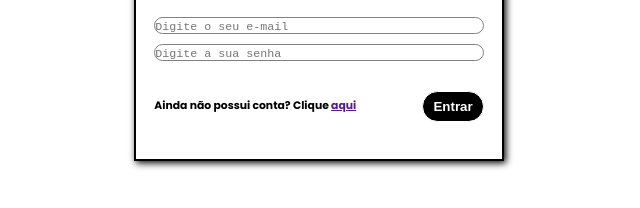
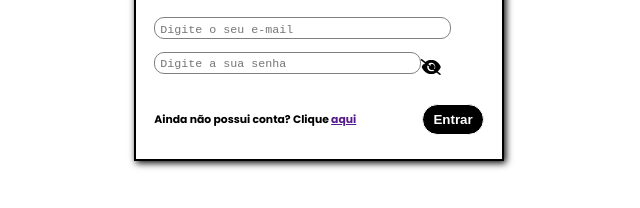
Before and after one commit to rodrigoalmeidagit/he4rtlabs-challenge-03, a plain HTML site: page projeto-03/html/sign_in.html in a window 1280 px wide. Shown: the part 354-562 px from the top of the page, without its empty margins (321-961 px from the left). Drawn offline with Linux system fonts and the light colour scheme.

Commit message:
updated sign_in html and css

```diff
--- a/projeto-03/css/sign_in.css
+++ b/projeto-03/css/sign_in.css
@@ -54,6 +54,7 @@ body {
 }
 
 .inputs {
+
   width: 90%;
   display: flex;
   flex-direction: column;
@@ -61,12 +62,24 @@ body {
   margin-top: 20px;
 }
 
+.container-password {
+  position: relative;
+  width: 90%;
+}
+
+.container-password i {
+  position: absolute;
+  top: 10px;
+  right: 10px;
+}
+
 .input {
+  width: 90%;
   border: 1px solid grey;
   margin-bottom: 10px;
   border-radius: 10px;
   outline: none;
-
+  height: 1.7em;
 }
 
 .input:focus {
@@ -74,6 +87,7 @@ body {
 }
 
 .input::placeholder {
+    padding-left: 5px;
     font-size: 0.875em;
     font-family: 'Courier New', Courier, monospace;
 }
--- a/projeto-03/html/sign_in.html
+++ b/projeto-03/html/sign_in.html
@@ -1,12 +1,15 @@
 <!DOCTYPE html>
 <html lang="pt-br">
+
 <head>
   <meta charset="UTF-8">
   <meta http-equiv="X-UA-Compatible" content="IE=edge">
   <meta name="viewport" content="width=device-width, initial-scale=1.0">
   <link rel="stylesheet" href="../css/sign_in.css">
+  <script src="https://kit.fontawesome.com/47c054c66f.js" crossorigin="anonymous"></script>
   <title>he4rt - Challenge 03</title>
 </head>
+
 <body>
   <main class="container">
 
@@ -15,8 +18,12 @@
       <img src="../img/logo-black-150px.png" alt="">
     </header>
     <form class="inputs">
-            <input type="text" class="input" placeholder="Digite o seu e-mail">
-            <input type="text" class="input" placeholder="Digite a sua senha">
+      <input type="email" class="input" placeholder="Digite o seu e-mail">
+      <div class="container-password">
+        <input type="password" class="input" placeholder="Digite a sua senha">
+        <i class="fas fa-eye"></i>
+        <i class="fas fa-eye-slash"></i>
+      </div>
     </form>
     <section class="footer">
       <span class="span">Ainda não possui conta?
@@ -28,4 +35,5 @@
   </main>
   <script src="../js/main.js"></script>
 </body>
+
 </html>
```
Lines whose indentation alone changed are shown as unchanged.
